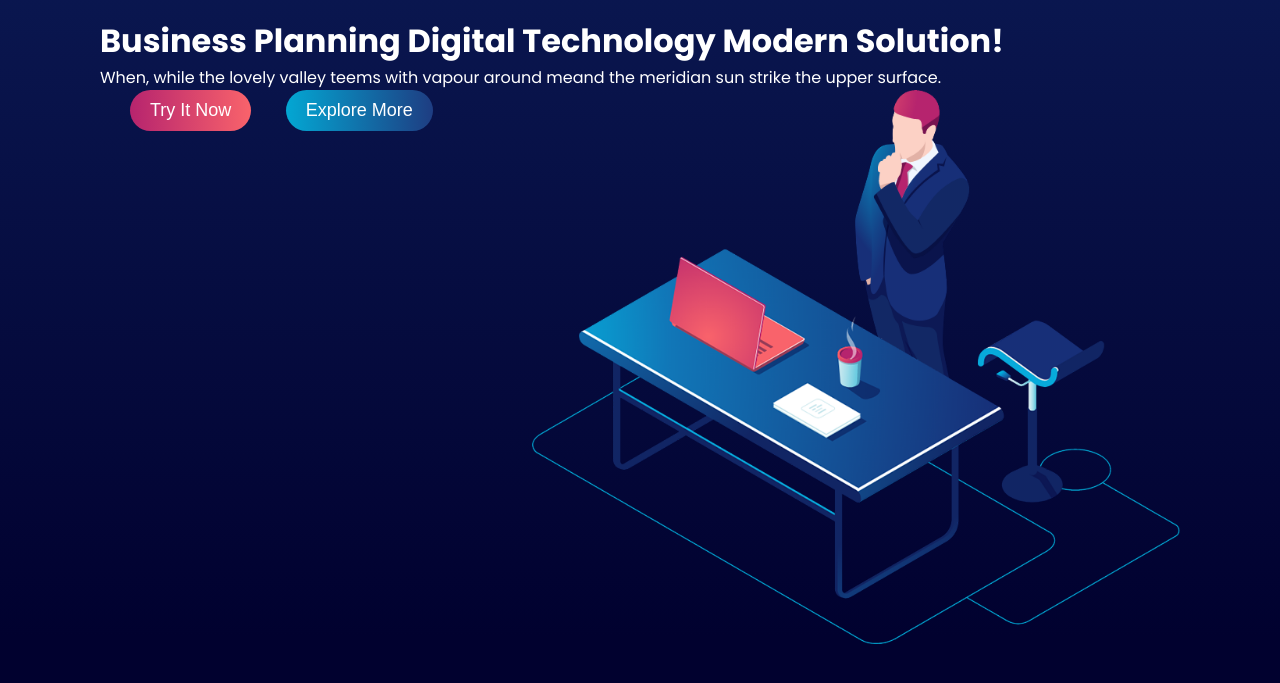
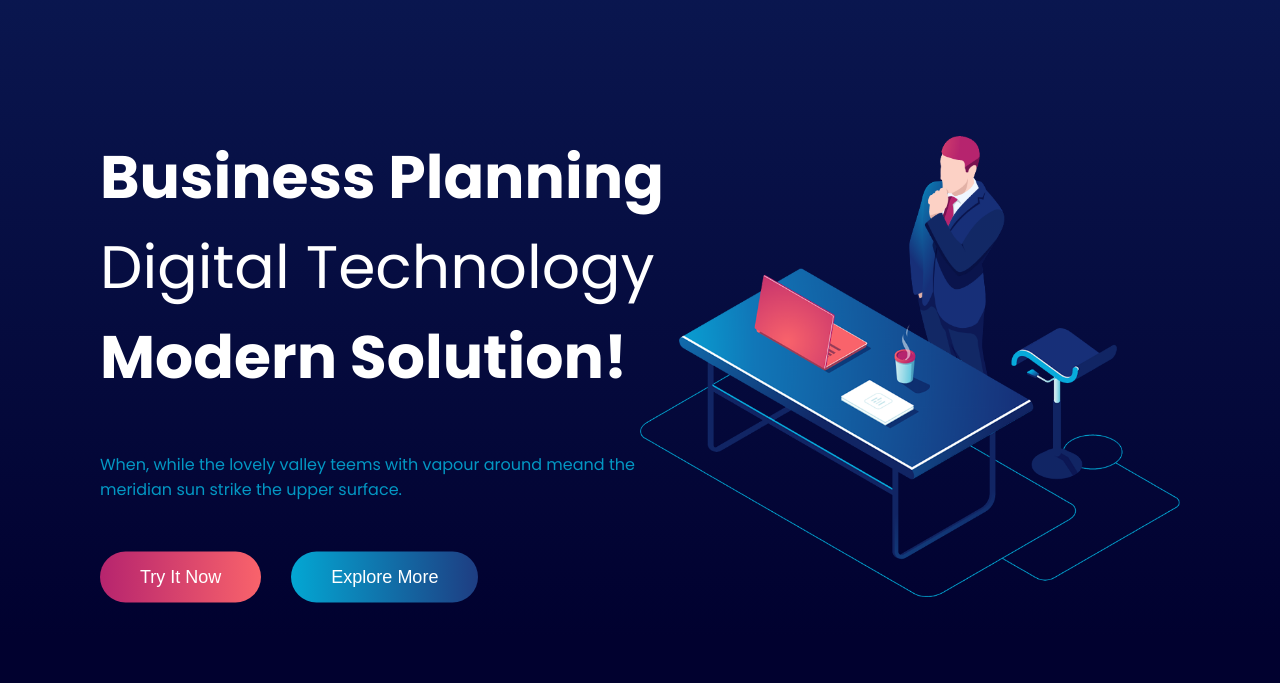
Before and after one commit to DavideSadotti/proj-html-vuejs, a website: page index.html in a window 1280 px wide. Shown: the part 83-766 px from the top of the page. Drawn offline with nearby package versions, Linux system fonts and the light colour scheme.

Commit message:
Header Completato

```diff
--- a/index.html
+++ b/index.html
@@ -36,10 +36,12 @@
 
         <!-- JUMBOTRON -->
         <div class="jumbotron">
-          <h1>Business Planning <span>Digital Technology</span> Modern Solution!</h1>
-          <p>When, while the lovely valley teems with vapour around meand the meridian sun strike the upper surface.</p>
-          <button>Try It Now</button>
-          <button>Explore More</button>
+          <div>
+            <h1>Business Planning <span>Digital Technology</span> Modern Solution!</h1>
+            <p>When, while the lovely valley teems with vapour around meand the meridian sun strike the upper surface.</p>
+            <button>Try It Now</button>
+            <button>Explore More</button>
+          </div>
         </div>
       </div>
     </header>
--- a/src/Partials/_header.scss
+++ b/src/Partials/_header.scss
@@ -58,8 +58,31 @@ header{
       background-image: url('../img/jumbotron.png');
       background-repeat: no-repeat;
       background-position: right;
-      background-size: 60%;
+      background-size: 50%;
       height: calc(100vh - 100px);
+      position: relative;
+
+
+      > div{
+        width: 600px;
+        display: flex;
+        flex-wrap: wrap;
+        position: absolute;
+        top: 50%;
+        transform: translateY(-50%);
+
+        h1{
+          font-size: $bigFont;
+
+          span{
+            font-weight: lighter;
+          }
+        }
+
+        p{
+          margin: 50px 0;
+          color: $bluColor;
+        }
 
         button:first-of-type{
           display: inline-block;
@@ -67,10 +90,8 @@ header{
           font-size: 18px;
           border: none;
           border-radius: 50px;
-        padding: 10px 20px;
+          padding: 15px 40px;
           background: linear-gradient(90deg, $pinkColor 0%, $orangeColor 100%);
-        margin-left: 30px;
-
         }
 
         button:first-of-type:hover{
@@ -83,7 +104,7 @@ header{
           font-size: 18px;
           border: none;
           border-radius: 50px;
-        padding: 10px 20px;
+          padding: 15px 40px;
           background: linear-gradient(90deg, $bluButton 0%, $darkBluButton 100%);
           margin-left: 30px;
 
@@ -95,3 +116,4 @@ header{
       }
     }
   }
+}
--- a/src/Partials/_variables.scss
+++ b/src/Partials/_variables.scss
@@ -15,10 +15,11 @@ $darkBluButton: rgba(30,61,130,1);
 // FONT SIZE
 $miniFont: 14px;
 $normalFont: 18px;
-$bigFont: 44px;
+$bigFont: 60px;
+
 
 // CONTAINER SIZE
 $smallContainer: 900px;
 $mediumContainer: 1200px;
 $largeContainer: 1440px;
-$navbarContainer: 1640px;
+$navbarContainer: 1840px;
```
Also changed, not shown: dist/app.css. Lines whose indentation alone changed are shown as unchanged.
